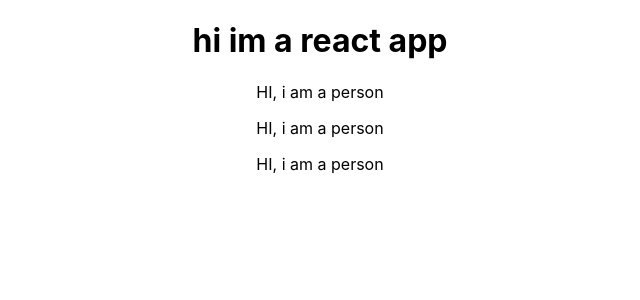
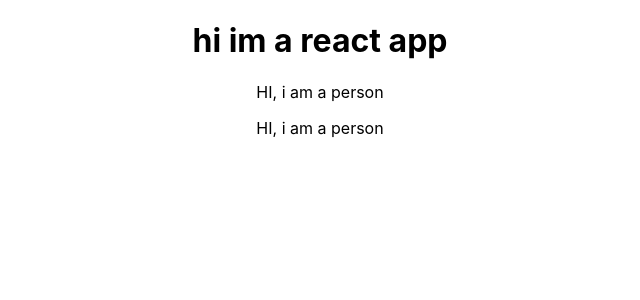
Before and after one commit to yonathanh/react-complete-guide, a React (Create React App) app: page / in a window 1280 px wide. Shown: the top 300 px of the page, without its empty margins (320-960 px from the left). Built offline with nearby package versions, Linux system fonts and the light colour scheme.

Commit message:
react lab practice

```diff
--- a/src/App.js
+++ b/src/App.js
@@ -9,7 +9,6 @@ class App extends Component {
         <h1>hi im a react app</h1>
         <Person />
         <Person />
-        <Person />
       </div>
     );
   }
```
